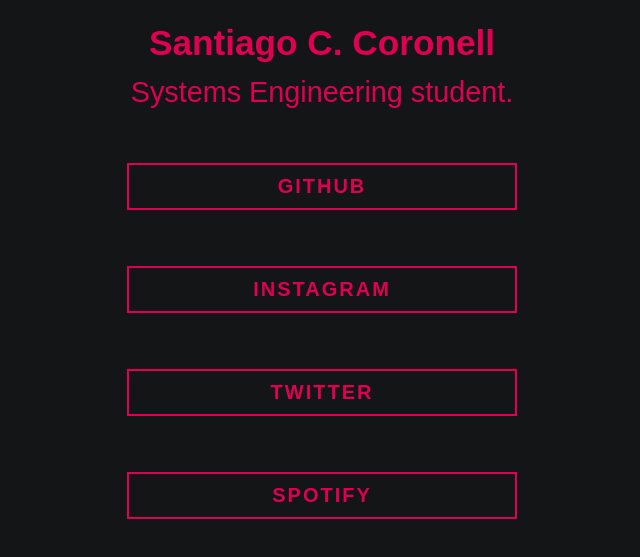
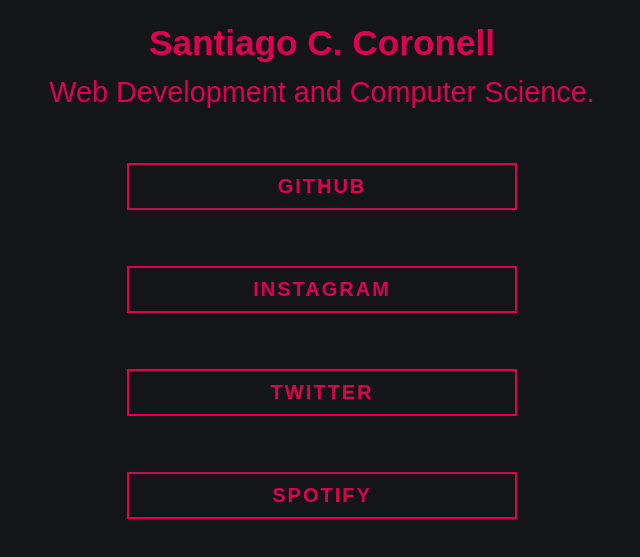
Before and after one commit to scoronell/socials, a plain HTML site: page index.html in a window 1280 px wide. Shown: the part 181-738 px from the top of the page, without its empty margins (318-958 px from the left). Drawn offline with Linux system fonts and the light colour scheme.

Commit message:
Update index.html

```diff
--- a/index.html
+++ b/index.html
@@ -14,7 +14,7 @@
       <h2>Santiago C. Coronell</h2>
 
       <div class="description">
-        <p>Systems Engineering student.</p>
+        <p>Web Development and Computer Science.</p>
       </div>
       <!-- General Links -->
       <div class="links">
```
